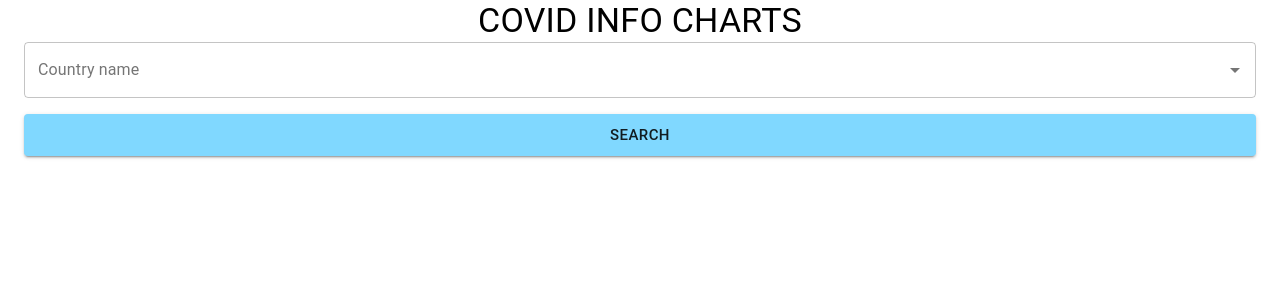
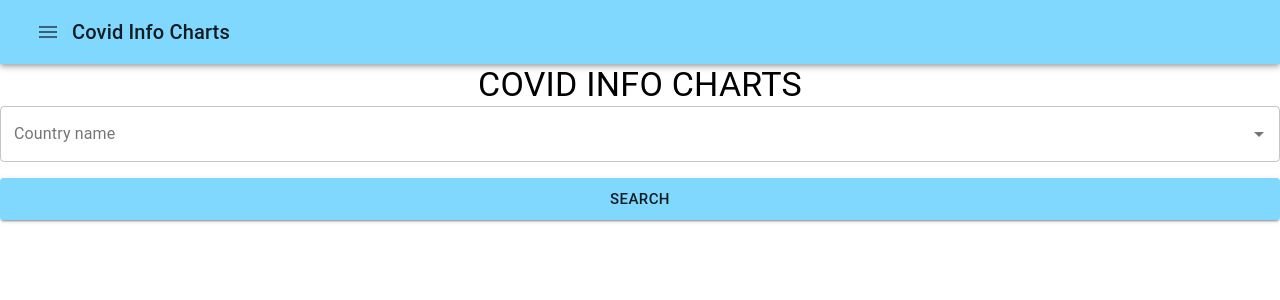
Before and after one commit to ArepaQuemada/covid-info, a React (Create React App) app: page / in a window 1280 px wide. Shown: the top 300 px of the page. Built offline with nearby package versions, Linux system fonts and the light colour scheme.

Commit message:
Implemented first menu form

```diff
--- a/package.json
+++ b/package.json
@@ -5,6 +5,7 @@
   "private": true,
   "dependencies": {
     "@material-ui/core": "^4.11.0",
+    "@material-ui/icons": "^4.9.1",
     "@material-ui/lab": "^4.0.0-alpha.56",
     "@testing-library/jest-dom": "^4.2.4",
     "@testing-library/react": "^9.5.0",
--- a/src/App.js
+++ b/src/App.js
@@ -2,13 +2,15 @@ import React, { useState, useRef } from 'react';
 import { Container } from '@material-ui/core';
 import Form from './components/Form';
 import ChartsApi from './components/ChartsApi';
+import Header from './components/Header';
 
 export default function App({ theme }) {
    const [ countryName, setCountryName ] = useState();
    const mainChartRef = useRef(null);
 
    return (
-      <Container>
+      <Container disableGutters>
+         <Header />
          <Form
             mainChartRef={mainChartRef}
             setCountryName={setCountryName}
--- /dev/null
+++ b/src/components/Header.js
@@ -0,0 +1,62 @@
+import React, { useState } from 'react';
+import { AppBar, Toolbar, IconButton, Typography, makeStyles, Drawer, Container, Divider, Box, Link } from '@material-ui/core';
+import MenuIcon from '@material-ui/icons/Menu';
+import ExitToAppIcon from '@material-ui/icons/ExitToApp';
+
+const useStyles = makeStyles(theme => ({
+    root: {
+        textAlign: 'center',
+    },
+    drawerContainer: {
+        backgroundColor: "#333333",
+        height: '100%',
+    },
+    link: {
+        textDecoration: 'none',
+        color: theme.palette.primary.dark,
+        fontWeight: 'bolder'
+    }
+}));
+
+export default function Header() {
+    const classes = useStyles();
+    const [openMenu, setOpenMenu] = useState(false);
+    const menuItems = ['Country Info', 'Compare Countries', 'Global Info']
+
+    const handleOpenMenu = () => {
+        setOpenMenu(!openMenu);
+    }
+
+    return (
+        <Container disableGutters>
+            <AppBar position="static">
+                <Toolbar className={classes.root}>
+                    <IconButton onClick={handleOpenMenu}>
+                        <MenuIcon />
+                    </IconButton>
+                    <Typography variant="h6">Covid Info Charts</Typography>
+                </Toolbar>
+            </AppBar>
+            <Drawer
+                anchor="left"
+                open={openMenu} >
+                <Container className={classes.drawerContainer}>
+                    <IconButton onClick={handleOpenMenu}>
+                        <ExitToAppIcon />
+                    </IconButton>
+                    <Divider />
+                    {menuItems.map((item, index) => {
+                        return (
+                            <Box m={2} p={1} key={index}>
+                                <Link className={classes.link} >
+                                    <Typography variant="body1">{item}</Typography>
+                                </Link>
+                                <Divider />
+                            </Box>
+                        )
+                    })}
+                </Container>
+            </Drawer>
+        </Container>
+    )
+}
```
Also changed, not shown: 1 other file (tests, documents, lock files or other folders).
